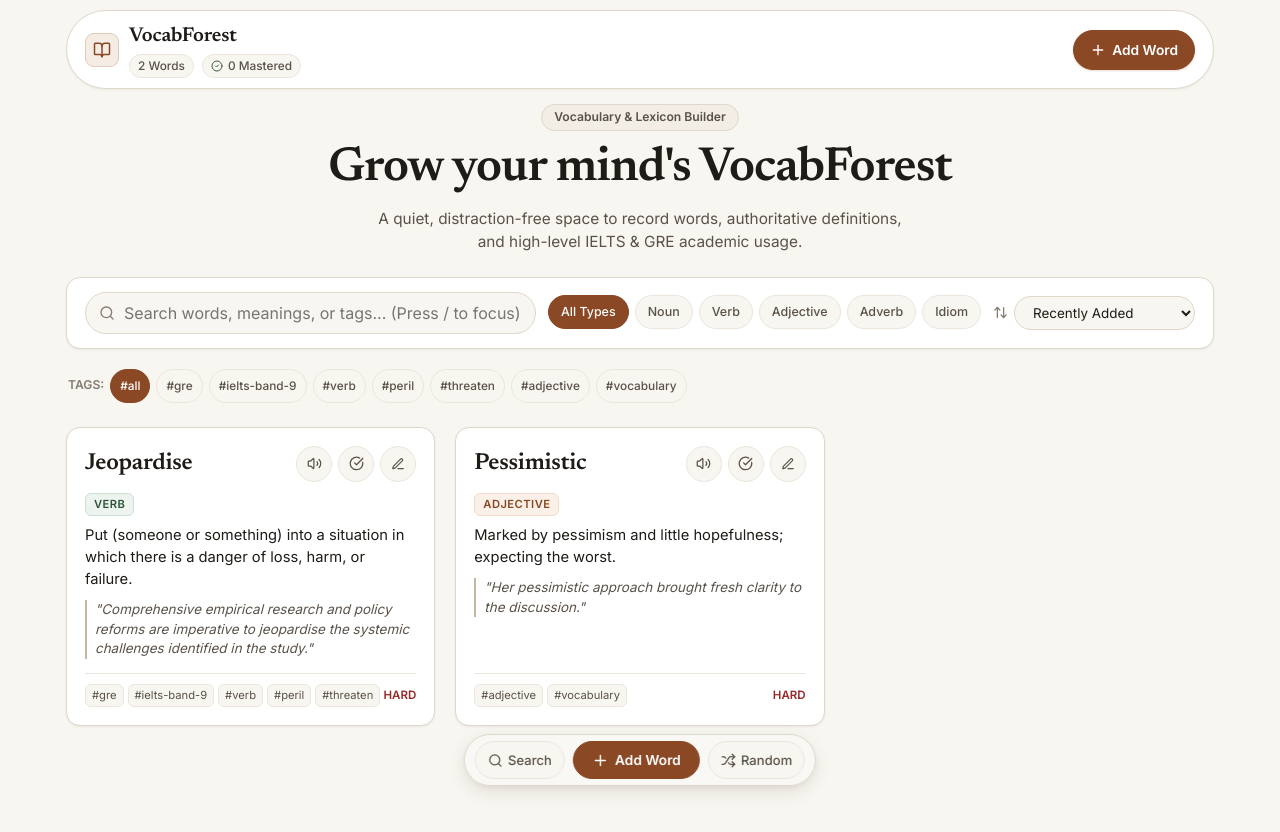
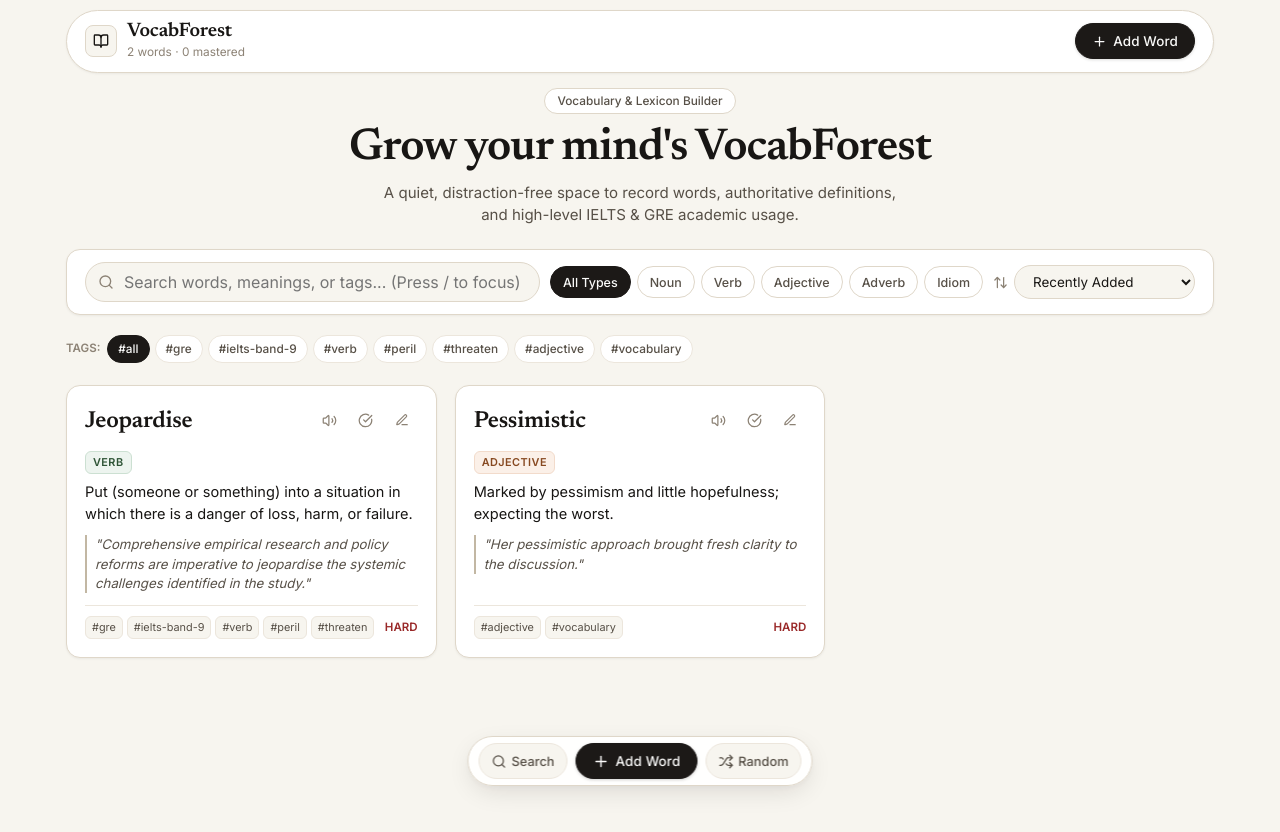
Before and after one commit to keval-25/VocabForest, a Next.js app: page / in a window 1280 px wide. Shown: the top 832 px of the page. After the commit the page ends 800 px from the top, so only its background shows below. Built offline with nearby package versions, Linux system fonts and the light colour scheme.

Commit message:
style: eliminate all scrollbars, fix header wrapping, and refine button aesthetics

```diff
--- a/src/app/globals.css
+++ b/src/app/globals.css
@@ -1,47 +1,44 @@
 @import url('https://fonts.googleapis.com/css2?family=Inter:wght@300;400;500;600;700&family=Newsreader:ital,opsz,wght@0,6..72,400;0,6..72,500;0,6..72,600;1,6..72,400&family=JetBrains+Mono:wght@400;500&display=swap');
 
 /* ==========================================================================
-   VocabForest - Warm Beige & Cream Editorial Design System
-   iPhone 17 & Mobile-First Responsive Architecture
+   VocabForest - Quiet Luxury Warm Editorial Design System
+   Refined Noir & Warm Beige Palette with Zero Visible Scrollbars
    ========================================================================== */
 
 :root {
-  /* Canvas & Surfaces (Warm Beige, Cream & Linen) */
-  --bg-canvas: #f8f6f0;
+  /* Warm Canvas & Paper Surfaces */
+  --bg-canvas: #f7f5ef;
   --bg-surface: #ffffff;
   --bg-surface-elevated: #f2eee5;
   --bg-subtle: #eae4d8;
   --bg-modal: #faf8f5;
-  --bg-dock: rgba(250, 248, 245, 0.94);
+  --bg-dock: rgba(255, 255, 255, 0.92);
 
-  /* Typography & Contrast */
-  --text-primary: #1f1b16;      /* Deep rich espresso - AAA Contrast ratio > 13:1 */
-  --text-secondary: #5a5248;    /* Warm walnut gray - readable & calm */
-  --text-muted: #857b70;        /* Subtle umber */
-  --text-inverse: #ffffff;
+  /* Typography & High Contrast */
+  --text-primary: #181614;      /* Deep obsidian charcoal - AAA contrast */
+  --text-secondary: #575047;    /* Warm stone gray */
+  --text-muted: #8c8275;        /* Subtle umber */
 
-  /* Accent & Interaction (Terracotta, Saddle Clay & Warm Earth) */
-  --primary: #8a4824;           /* Warm Terracotta / Saddle Leather */
-  --primary-hover: #733919;
-  --primary-subtle: #f5ece4;
-  --primary-border: #e2cbba;
+  /* Refined Button & Accent Palette (Quiet Luxury Noir & Warm Umber) */
+  --btn-primary-bg: #1c1917;    /* Sleek Obsidian Noir */
+  --btn-primary-hover: #2d2926;
+  --btn-primary-text: #fafaf9;
 
-  /* Secondary Accent (Warm Sage / Olive) */
-  --secondary: #3b5a45;
-  --secondary-subtle: #edf3ee;
-  --secondary-border: #c8d8cb;
+  --accent-warm: #8a4824;       /* Terracotta accent for subtle highlights */
+  --accent-sage: #2f4f38;       /* Deep olive for mastered status */
+  --accent-sage-bg: #edf3ee;
 
-  /* Borders & Dividers (Warm Stone) */
+  /* Crisp Borders */
   --border-light: #ece6dc;
   --border-base: #dfd7c9;
   --border-strong: #c2b7a3;
-  --border-focus: #8a4824;
+  --border-focus: #1c1917;
 
-  /* Subtle Warm Shadows (Zero harsh blur/glow) */
-  --shadow-sm: 0 1px 3px rgba(35, 28, 20, 0.04), 0 1px 2px rgba(35, 28, 20, 0.03);
-  --shadow-md: 0 4px 12px -2px rgba(35, 28, 20, 0.06), 0 2px 4px rgba(35, 28, 20, 0.03);
-  --shadow-lg: 0 12px 28px -6px rgba(35, 28, 20, 0.12), 0 4px 8px rgba(35, 28, 20, 0.04);
-  --shadow-dock: 0 6px 20px -2px rgba(35, 28, 20, 0.12), 0 2px 6px rgba(35, 28, 20, 0.05);
+  /* Shadows (Refined, Zero Harsh Glow) */
+  --shadow-sm: 0 1px 3px rgba(25, 20, 15, 0.04), 0 1px 2px rgba(25, 20, 15, 0.02);
+  --shadow-md: 0 4px 14px -2px rgba(25, 20, 15, 0.06), 0 2px 4px rgba(25, 20, 15, 0.02);
+  --shadow-lg: 0 16px 36px -6px rgba(25, 20, 15, 0.12), 0 4px 10px rgba(25, 20, 15, 0.04);
+  --shadow-dock: 0 8px 26px -4px rgba(25, 20, 15, 0.12), 0 2px 6px rgba(25, 20, 15, 0.04);
 
   /* Radii */
   --radius-xs: 6px;
@@ -56,13 +53,25 @@
   --font-mono: 'JetBrains Mono', monospace;
 }
 
-/* Base Reset & iOS Smoothness */
+/* ==========================================================================
+   Global Reset & Complete Scrollbar Elimination
+   ========================================================================== */
+
 * {
   box-sizing: border-box;
   padding: 0;
   margin: 0;
   -webkit-font-smoothing: antialiased;
   -webkit-tap-highlight-color: transparent;
+  /* Completely hide scrollbars on all browsers */
+  scrollbar-width: none !important;
+  -ms-overflow-style: none !important;
+}
+
+*::-webkit-scrollbar {
+  display: none !important;
+  width: 0 !important;
+  height: 0 !important;
 }
 
 html,
@@ -84,6 +93,7 @@ button {
   background: none;
   outline: none;
   touch-action: manipulation;
+  white-space: nowrap !important; /* Never allow button text to wrap into 2 lines */
 }
 
 input,
@@ -94,7 +104,7 @@ select {
 }
 
 /* ==========================================================================
-   Header & Navigation (iOS Safe-Area Aware)
+   Header & Navigation
    ========================================================================== */
 
 .app-header {
@@ -104,69 +114,70 @@ select {
   max-width: 1180px;
   margin: 0 auto;
   padding: 0 16px;
-  transition: transform 0.2s ease;
 }
 
 .header-bar {
   display: flex;
   align-items: center;
   justify-content: space-between;
+  gap: 12px;
   padding: 10px 18px;
   border-radius: var(--radius-full);
   background: var(--bg-surface);
   border: 1px solid var(--border-base);
   box-shadow: var(--shadow-sm);
-  backdrop-filter: blur(12px);
-  -webkit-backdrop-filter: blur(12px);
 }
 
 .logo-group {
   display: flex;
   align-items: center;
   gap: 10px;
+  min-width: 0;
 }
 
 .logo-icon-box {
-  width: 34px;
-  height: 34px;
-  border-radius: 9px;
-  background: var(--primary-subtle);
-  color: var(--primary);
-  border: 1px solid var(--primary-border);
+  width: 32px;
+  height: 32px;
+  border-radius: 8px;
+  background: var(--bg-canvas);
+  color: var(--text-primary);
+  border: 1px solid var(--border-base);
   display: flex;
   align-items: center;
   justify-content: center;
+  flex-shrink: 0;
+}
+
+.logo-text-wrapper {
+  display: flex;
+  flex-direction: column;
+  min-width: 0;
 }
 
 .logo-title {
   font-family: var(--font-serif);
-  font-size: 1.25rem;
+  font-size: 1.22rem;
   font-weight: 600;
   letter-spacing: -0.01em;
   color: var(--text-primary);
+  line-height: 1.15;
 }
 
-.stats-pill {
-  display: inline-flex;
-  align-items: center;
-  gap: 5px;
-  padding: 2px 8px;
-  background: var(--bg-canvas);
-  border: 1px solid var(--border-light);
-  border-radius: var(--radius-full);
+.header-stats-text {
   font-size: 0.74rem;
-  font-weight: 500;
-  color: var(--text-secondary);
+  color: var(--text-muted);
+  white-space: nowrap;
 }
 
 .header-actions {
   display: flex;
   align-items: center;
-  gap: 10px;
+  gap: 8px;
+  flex-shrink: 0;
 }
 
 /* ==========================================================================
-   Buttons (Solid Warm Tones, 44px Touch Targets)
+   Refined Buttons (Sleek Obsidian Noir, No Ugly Blobs)
    ========================================================================== */
 
 .btn {
@@ -175,24 +186,30 @@ select {
   justify-content: center;
   gap: 6px;
   padding: 8px 16px;
-  min-height: 40px;
+  min-height: 36px;
   border-radius: var(--radius-full);
-  font-size: 0.86rem;
-  font-weight: 600;
-  transition: background-color 0.15s ease, border-color 0.15s ease, transform 0.1s ease;
+  font-size: 0.84rem;
+  font-weight: 500;
+  letter-spacing: 0.01em;
+  white-space: nowrap !important;
+  transition: all 0.15s ease;
   user-select: none;
 }
 
 .btn-primary {
-  background-color: var(--primary);
-  color: #ffffff;
-  border: 1px solid var(--primary);
-  box-shadow: 0 1px 2px rgba(138, 72, 36, 0.2);
+  background-color: var(--btn-primary-bg);
+  color: var(--btn-primary-text);
+  border: 1px solid var(--btn-primary-bg);
+  box-shadow: 0 1px 3px rgba(28, 25, 23, 0.15);
+}
+
+.btn-primary:hover {
+  background-color: var(--btn-primary-hover);
+  border-color: var(--btn-primary-hover);
 }
 
 .btn-primary:active {
-  background-color: var(--primary-hover);
-  transform: scale(0.97);
+  transform: scale(0.98);
 }
 
 .btn-secondary {
@@ -201,13 +218,17 @@ select {
   border: 1px solid var(--border-base);
 }
 
+.btn-secondary:hover {
+  background-color: var(--bg-surface-elevated);
+  border-color: var(--border-strong);
+}
+
 .btn-secondary:active {
-  background-color: var(--bg-surface-elevated);
-  transform: scale(0.97);
+  transform: scale(0.98);
 }
 
 /* ==========================================================================
-   Main Content Layout (Safe Area & Ergonomics)
+   Main Content Layout
    ========================================================================== */
 
 .main-content {
@@ -215,14 +236,14 @@ select {
   z-index: 10;
   max-width: 1180px;
   margin: 0 auto;
-  padding: 24px 16px calc(110px + env(safe-area-inset-bottom));
+  padding: 24px 16px calc(140px + env(safe-area-inset-bottom));
   padding-left: max(16px, env(safe-area-inset-left));
   padding-right: max(16px, env(safe-area-inset-right));
 }
 
 .hero-section {
   text-align: center;
-  margin-bottom: 24px;
+  margin-bottom: 22px;
 }
 
 .hero-badge {
@@ -230,47 +251,47 @@ select {
   align-items: center;
   gap: 6px;
   padding: 3px 12px;
-  background: var(--bg-surface-elevated);
+  background: var(--bg-surface);
   border: 1px solid var(--border-base);
   border-radius: var(--radius-full);
-  font-size: 0.76rem;
-  font-weight: 600;
+  font-size: 0.74rem;
+  font-weight: 500;
   color: var(--text-secondary);
-  margin-bottom: 10px;
+  margin-bottom: 8px;
 }
 
 .hero-title {
   font-family: var(--font-serif);
-  font-size: clamp(1.8rem, 5vw, 3rem);
+  font-size: clamp(1.8rem, 4.5vw, 2.8rem);
   font-weight: 600;
   letter-spacing: -0.02em;
   line-height: 1.2;
   color: var(--text-primary);
-  margin-bottom: 8px;
+  margin-bottom: 6px;
 }
 
 .hero-sub {
-  font-size: 0.96rem;
+  font-size: 0.94rem;
   color: var(--text-secondary);
-  max-width: 540px;
+  max-width: 520px;
   margin: 0 auto;
   line-height: 1.5;
 }
 
 /* ==========================================================================
-   Search & Filter Bar (Mobile-Optimized Horizontal Scroll)
+   Search & Filter Bar (Clean, Zero Scrollbar Track)
    ========================================================================== */
 
 .filter-bar {
   display: flex;
   flex-direction: column;
-  gap: 12px;
+  gap: 10px;
   padding: 12px 14px;
   border-radius: var(--radius-md);
   background: var(--bg-surface);
   border: 1px solid var(--border-base);
   box-shadow: var(--shadow-sm);
-  margin-bottom: 20px;
+  margin-bottom: 18px;
 }
 
 @media (min-width: 768px) {
@@ -278,7 +299,7 @@ select {
     flex-direction: row;
     align-items: center;
     justify-content: space-between;
-    padding: 14px 18px;
+    padding: 12px 18px;
   }
 }
 
@@ -290,7 +311,7 @@ select {
 
 .search-icon {
   position: absolute;
-  left: 14px;
+  left: 13px;
   top: 50%;
   transform: translateY(-50%);
   color: var(--text-muted);
@@ -299,12 +320,12 @@ select {
 
 .clean-input {
   width: 100%;
-  padding: 10px 14px 10px 38px;
+  padding: 9px 14px 9px 38px;
   border-radius: var(--radius-full);
   background: var(--bg-canvas);
   border: 1px solid var(--border-base);
   color: var(--text-primary);
-  font-size: 16px; /* 16px prevents iOS Safari auto-zoom! */
+  font-size: 16px; /* 16px prevents iOS Safari auto-zoom */
   transition: border-color 0.15s ease, background-color 0.15s ease;
 }
 
@@ -319,32 +340,74 @@ select {
   gap: 6px;
   overflow-x: auto;
   -webkit-overflow-scrolling: touch;
-  scrollbar-width: none;
-  padding-bottom: 2px;
-}
-
-.filter-pills-row::-webkit-scrollbar {
-  display: none;
+  scrollbar-width: none !important;
+  padding: 2px 0;
 }
 
 .filter-pill {
-  padding: 6px 12px;
-  min-height: 34px;
+  padding: 5px 12px;
+  min-height: 32px;
   border-radius: var(--radius-full);
-  background: var(--bg-canvas);
-  border: 1px solid var(--border-light);
+  background: var(--bg-surface);
+  border: 1px solid var(--border-base);
   color: var(--text-secondary);
   font-size: 0.78rem;
   font-weight: 500;
-  white-space: nowrap;
+  white-space: nowrap !important;
   flex-shrink: 0;
   transition: all 0.15s ease;
 }
 
+.filter-pill:hover {
+  background: var(--bg-surface-elevated);
+  border-color: var(--border-strong);
+  color: var(--text-primary);
+}
+
 .filter-pill.active {
-  background: var(--primary);
-  color: #ffffff;
-  border-color: var(--primary);
+  background: var(--btn-primary-bg);
+  color: var(--btn-primary-text);
+  border-color: var(--btn-primary-bg);
+}
+
+/* ==========================================================================
+   Tags Strip (Zero Scrollbar Track)
+   ========================================================================== */
+
+.tags-strip {
+  display: flex;
+  align-items: center;
+  gap: 5px;
+  overflow-x: auto;
+  -webkit-overflow-scrolling: touch;
+  scrollbar-width: none !important;
+  margin-bottom: 20px;
+  padding: 2px 0;
+}
+
+.tag-btn {
+  padding: 4px 10px;
+  min-height: 28px;
+  border-radius: var(--radius-full);
+  background: var(--bg-surface);
+  border: 1px solid var(--border-light);
+  color: var(--text-secondary);
+  font-size: 0.74rem;
+  font-weight: 500;
+  white-space: nowrap !important;
+  flex-shrink: 0;
+  transition: all 0.15s ease;
+}
+
+.tag-btn:hover {
+  background: var(--bg-surface-elevated);
+  color: var(--text-primary);
+}
+
+.tag-btn.active {
+  background: var(--btn-primary-bg);
+  color: var(--btn-primary-text);
+  border-color: var(--btn-primary-bg);
 }
 
 /* ==========================================================================
@@ -354,13 +417,13 @@ select {
 .cards-grid {
   display: grid;
   grid-template-columns: 1fr;
-  gap: 16px;
+  gap: 14px;
 }
 
 @media (min-width: 640px) {
   .cards-grid {
     grid-template-columns: repeat(auto-fill, minmax(320px, 1fr));
-    gap: 20px;
+    gap: 18px;
   }
 }
 
@@ -374,7 +437,13 @@ select {
   justify-content: space-between;
   box-shadow: var(--shadow-sm);
   cursor: pointer;
-  transition: border-color 0.15s ease, transform 0.15s ease;
+  transition: border-color 0.15s ease, box-shadow 0.15s ease, transform 0.15s ease;
+}
+
+.vocab-card:hover {
+  border-color: var(--border-strong);
+  box-shadow: var(--shadow-md);
+  transform: translateY(-2px);
 }
 
 .vocab-card:active {
@@ -392,7 +461,7 @@ select {
 .card-title-group {
   display: flex;
   flex-direction: column;
-  gap: 2px;
+  gap: 1px;
 }
 
 .card-word {
@@ -405,41 +474,47 @@ select {
 
 .card-phonetic {
   font-family: var(--font-mono);
-  font-size: 0.8rem;
+  font-size: 0.78rem;
   color: var(--text-muted);
 }
 
 .card-top-actions {
   display: flex;
   align-items: center;
-  gap: 6px;
+  gap: 4px;
 }
 
 .icon-action-btn {
-  width: 36px;
-  height: 36px;
+  width: 32px;
+  height: 32px;
   border-radius: var(--radius-full);
-  background: var(--bg-canvas);
-  border: 1px solid var(--border-light);
+  background: transparent;
+  border: 1px solid transparent;
   display: flex;
   align-items: center;
   justify-content: center;
-  color: var(--text-secondary);
-  touch-action: manipulation;
+  color: var(--text-muted);
+  transition: all 0.15s ease;
+}
+
+.icon-action-btn:hover {
+  background: var(--bg-canvas);
+  border-color: var(--border-light);
+  color: var(--text-primary);
 }
 
 .icon-action-btn.active-mastered {
-  background: var(--secondary-subtle);
-  border-color: var(--secondary-border);
-  color: var(--secondary);
+  background: var(--accent-sage-bg);
+  border-color: #c4d9c7;
+  color: var(--accent-sage);
 }
 
 /* Part of Speech Badges */
 .pos-pill {
   display: inline-block;
-  padding: 2px 8px;
+  padding: 2px 7px;
   border-radius: var(--radius-xs);
-  font-size: 0.7rem;
+  font-size: 0.68rem;
   font-weight: 600;
   text-transform: uppercase;
   letter-spacing: 0.04em;
@@ -455,20 +530,20 @@ select {
 .pos-other { background: #f2eee8; color: #615647; border: 1px solid #ded5c8; }
 
 .card-meaning {
-  font-size: 0.92rem;
+  font-size: 0.91rem;
   line-height: 1.5;
   color: var(--text-primary);
   margin-bottom: 10px;
 }
 
 .card-example {
-  font-size: 0.84rem;
+  font-size: 0.83rem;
   line-height: 1.45;
   color: var(--text-secondary);
   font-style: italic;
   padding-left: 8px;
   border-left: 2px solid var(--border-strong);
-  margin-bottom: 14px;
+  margin-bottom: 12px;
 }
 
 .card-bottom {
@@ -487,7 +562,7 @@ select {
 }
 
 .card-tag {
-  font-size: 0.7rem;
+  font-size: 0.68rem;
   color: var(--text-secondary);
   background: var(--bg-canvas);
   padding: 2px 6px;
@@ -496,7 +571,7 @@ select {
 }
 
 /* ==========================================================================
-   Clean Floating Dock (Bottom Center with Safe Area Inset)
+   Clean Floating Dock (Elegant Floating Bar)
    ========================================================================== */
 
 .floating-dock {
@@ -513,8 +588,8 @@ select {
   border: 1px solid var(--border-base);
   box-shadow: var(--shadow-dock);
   border-radius: var(--radius-full);
-  backdrop-filter: blur(16px);
-  -webkit-backdrop-filter: blur(16px);
+  backdrop-filter: blur(20px);
+  -webkit-backdrop-filter: blur(20px);
 }
 
 .dock-btn {
@@ -522,42 +597,57 @@ select {
   align-items: center;
   gap: 5px;
   padding: 7px 12px;
-  min-height: 38px;
+  min-height: 36px;
   border-radius: var(--radius-full);
-  font-size: 0.82rem;
+  font-size: 0.8rem;
   font-weight: 500;
   color: var(--text-secondary);
   background: var(--bg-canvas);
   border: 1px solid var(--border-light);
+  white-space: nowrap !important;
+  transition: all 0.15s ease;
+}
+
+.dock-btn:hover {
+  background: #ffffff;
+  color: var(--text-primary);
+  border-color: var(--border-base);
 }
 
 .dock-add-btn {
   display: flex;
   align-items: center;
   gap: 6px;
-  padding: 8px 18px;
-  min-height: 38px;
-  background: var(--primary);
-  color: #ffffff;
+  padding: 8px 16px;
+  min-height: 36px;
+  background: var(--btn-primary-bg);
+  color: var(--btn-primary-text);
   border-radius: var(--radius-full);
-  font-size: 0.86rem;
-  font-weight: 600;
-  border: 1px solid var(--primary);
+  font-size: 0.84rem;
+  font-weight: 500;
+  letter-spacing: 0.01em;
+  border: 1px solid var(--btn-primary-bg);
+  white-space: nowrap !important;
+  box-shadow: 0 1px 3px rgba(28, 25, 23, 0.2);
+  transition: background-color 0.15s ease, transform 0.1s ease;
+}
+
+.dock-add-btn:hover {
+  background: var(--btn-primary-hover);
 }
 
 .dock-add-btn:active {
-  background: var(--primary-hover);
-  transform: scale(0.97);
+  transform: scale(0.98);
 }
 
 /* ==========================================================================
-   Modal Dialog (Bottom-Sheet on iPhone, Centered on Desktop)
+   Modal Dialog
    ========================================================================== */
 
 .modal-backdrop {
   position: fixed;
   inset: 0;
-  background: rgba(30, 24, 18, 0.45);
+  background: rgba(24, 20, 16, 0.45);
   backdrop-filter: blur(4px);
   -webkit-backdrop-filter: blur(4px);
   z-index: 100;
@@ -576,11 +666,11 @@ select {
 
 .clean-modal {
   width: 100%;
-  max-width: 560px;
+  max-width: 540px;
   background: var(--bg-modal);
   border: 1px solid var(--border-base);
   box-shadow: var(--shadow-lg);
-  border-radius: 20px 20px 0 0; /* Bottom sheet on mobile */
+  border-radius: 18px 18px 0 0;
   overflow: hidden;
   max-height: 90vh;
   max-height: 90dvh;
@@ -599,7 +689,7 @@ select {
   display: flex;
   align-items: center;
   justify-content: space-between;
-  padding: 16px 18px;
+  padding: 14px 18px;
   background: #ffffff;
   border-bottom: 1px solid var(--border-base);
   flex-shrink: 0;
@@ -612,12 +702,12 @@ select {
 }
 
 .modal-icon-badge {
-  width: 32px;
-  height: 32px;
+  width: 30px;
+  height: 30px;
   border-radius: 8px;
-  background: var(--primary-subtle);
-  color: var(--primary);
-  border: 1px solid var(--primary-border);
+  background: var(--bg-canvas);
+  color: var(--text-primary);
+  border: 1px solid var(--border-base);
   display: flex;
   align-items: center;
   justify-content: center;
@@ -631,8 +721,8 @@ select {
 }
 
 .modal-close-btn {
-  width: 32px;
-  height: 32px;
+  width: 30px;
+  height: 30px;
   border-radius: var(--radius-full);
   background: var(--bg-canvas);
   border: 1px solid var(--border-light);
@@ -643,12 +733,13 @@ select {
 }
 
 .modal-body {
-  padding: 18px;
+  padding: 16px 18px;
   display: flex;
   flex-direction: column;
-  gap: 14px;
+  gap: 13px;
   overflow-y: auto;
   -webkit-overflow-scrolling: touch;
+  scrollbar-width: none !important;
   flex: 1;
 }
 
@@ -672,7 +763,7 @@ select {
 }
 
 .form-label {
-  font-size: 0.8rem;
+  font-size: 0.78rem;
   font-weight: 600;
   color: var(--text-secondary);
 }
@@ -681,12 +772,12 @@ select {
 .form-textarea,
 .form-select {
   width: 100%;
-  padding: 10px 12px;
+  padding: 9px 12px;
   border-radius: var(--radius-sm);
   background: #ffffff;
   border: 1px solid var(--border-base);
   color: var(--text-primary);
-  font-size: 16px; /* 16px strictly prevents iPhone Safari auto-zoom! */
+  font-size: 16px; /* 16px strictly prevents iPhone Safari auto-zoom */
   transition: border-color 0.15s ease;
 }
 
@@ -698,14 +789,14 @@ select {
 
 .form-textarea {
   resize: vertical;
-  min-height: 75px;
+  min-height: 70px;
 }
 
 .modal-footer {
   display: flex;
   align-items: center;
   justify-content: space-between;
-  padding: 14px 18px calc(14px + env(safe-area-inset-bottom));
+  padding: 12px 18px calc(12px + env(safe-area-inset-bottom));
   border-top: 1px solid var(--border-base);
   background: #ffffff;
   flex-shrink: 0;
@@ -715,13 +806,14 @@ select {
   display: inline-flex;
   align-items: center;
   gap: 5px;
-  padding: 8px 12px;
+  padding: 7px 12px;
   border-radius: var(--radius-full);
   color: #992828;
   background: #fbf0f0;
   border: 1px solid #f2d4d4;
-  font-size: 0.8rem;
-  font-weight: 600;
+  font-size: 0.78rem;
+  font-weight: 500;
+  white-space: nowrap !important;
 }
 
 /* ==========================================================================
@@ -730,7 +822,7 @@ select {
 
 .toast-container {
   position: fixed;
-  top: max(16px, env(safe-area-inset-top));
+  top: max(14px, env(safe-area-inset-top));
   left: 50%;
   transform: translateX(-50%);
   z-index: 120;
@@ -753,7 +845,7 @@ select {
   border: 1px solid var(--border-base);
   border-radius: var(--radius-full);
   box-shadow: var(--shadow-md);
-  font-size: 0.84rem;
+  font-size: 0.82rem;
   font-weight: 500;
   color: var(--text-primary);
   text-align: center;
@@ -769,8 +861,8 @@ select {
 }
 
 .empty-icon-circle {
-  width: 52px;
-  height: 52px;
+  width: 48px;
+  height: 48px;
   border-radius: var(--radius-full);
   background: var(--bg-canvas);
   border: 1px solid var(--border-light);
--- a/src/app/page.tsx
+++ b/src/app/page.tsx
@@ -311,24 +311,14 @@ export default function Home() {
 
         {/* Tags Quick Filter */}
         {allTags.length > 0 && (
-          <div
-            style={{
-              display: 'flex',
-              alignItems: 'center',
-              gap: '6px',
-              flexWrap: 'wrap',
-              marginBottom: '24px',
-              padding: '0 2px',
-            }}
-          >
-            <span style={{ fontSize: '0.76rem', color: 'var(--text-muted)', fontWeight: 600 }}>
+          <div className="tags-strip" aria-label="Tag filters">
+            <span style={{ fontSize: '0.72rem', color: 'var(--text-muted)', fontWeight: 600, paddingRight: '2px', flexShrink: 0 }}>
               TAGS:
             </span>
             <button
               type="button"
-              className={`filter-pill ${selectedTag === 'all' ? 'active' : ''}`}
+              className={`tag-btn ${selectedTag === 'all' ? 'active' : ''}`}
               onClick={() => setSelectedTag('all')}
-              style={{ padding: '3px 9px', fontSize: '0.74rem' }}
             >
               #all
             </button>
@@ -336,9 +326,8 @@ export default function Home() {
               <button
                 key={tag}
                 type="button"
-                className={`filter-pill ${selectedTag === tag ? 'active' : ''}`}
+                className={`tag-btn ${selectedTag === tag ? 'active' : ''}`}
                 onClick={() => setSelectedTag(tag)}
-                style={{ padding: '3px 9px', fontSize: '0.74rem' }}
               >
                 #{tag}
               </button>
--- a/src/components/Header.tsx
+++ b/src/components/Header.tsx
@@ -1,7 +1,7 @@
 'use client';
 
 import React from 'react';
-import { Plus, BookOpen, CheckCircle2 } from 'lucide-react';
+import { Plus, BookOpen } from 'lucide-react';
 
 interface HeaderProps {
   totalWords: number;
@@ -17,22 +17,16 @@ export default function Header({
   return (
     <header className="app-header">
       <div className="header-bar">
-        {/* Brand / Logo */}
+        {/* Brand & Inline Stats */}
         <div className="logo-group">
           <div className="logo-icon-box">
-            <BookOpen size={18} />
+            <BookOpen size={16} />
           </div>
-          <div>
+          <div className="logo-text-wrapper">
             <h1 className="logo-title">VocabForest</h1>
-            <div style={{ display: 'flex', gap: '8px', alignItems: 'center', marginTop: '2px' }}>
-              <span className="stats-pill">
-                {totalWords} Words
-              </span>
-              <span className="stats-pill">
-                <CheckCircle2 size={12} style={{ color: 'var(--secondary)' }} />
-                {masteredWords} Mastered
-              </span>
-            </div>
+            <span className="header-stats-text">
+              {totalWords} {totalWords === 1 ? 'word' : 'words'} · {masteredWords} mastered
+            </span>
           </div>
         </div>
 
@@ -44,7 +38,7 @@ export default function Header({
             title="Add New Word (N)"
             id="header-add-word-btn"
           >
-            <Plus size={16} />
+            <Plus size={15} />
             <span>Add Word</span>
           </button>
         </div>
```
Also changed, not shown: src/components/WordModal.tsx (+14 -9 lines).
